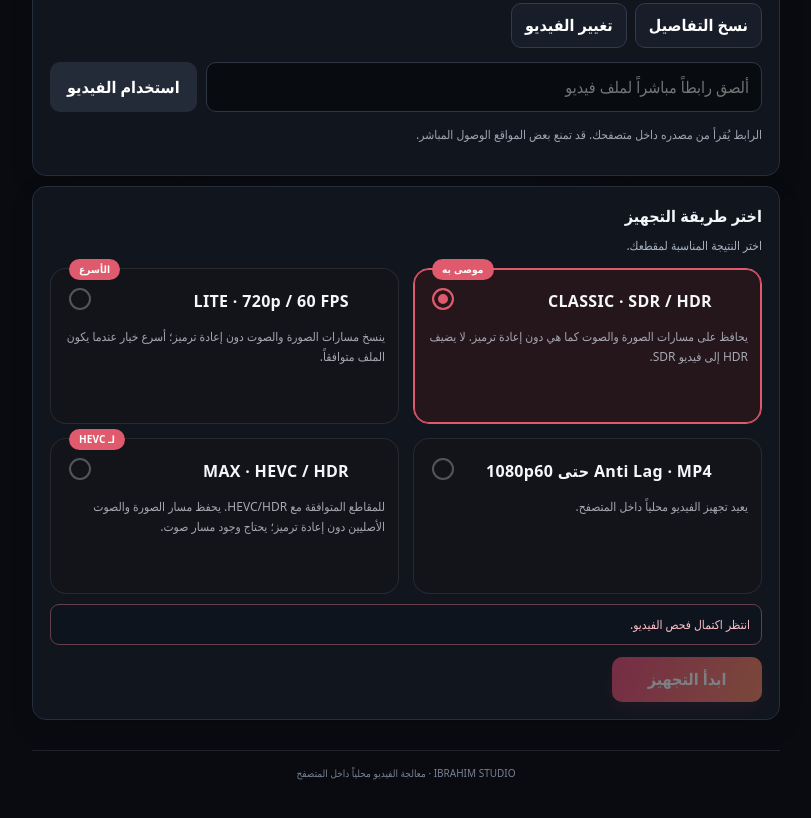
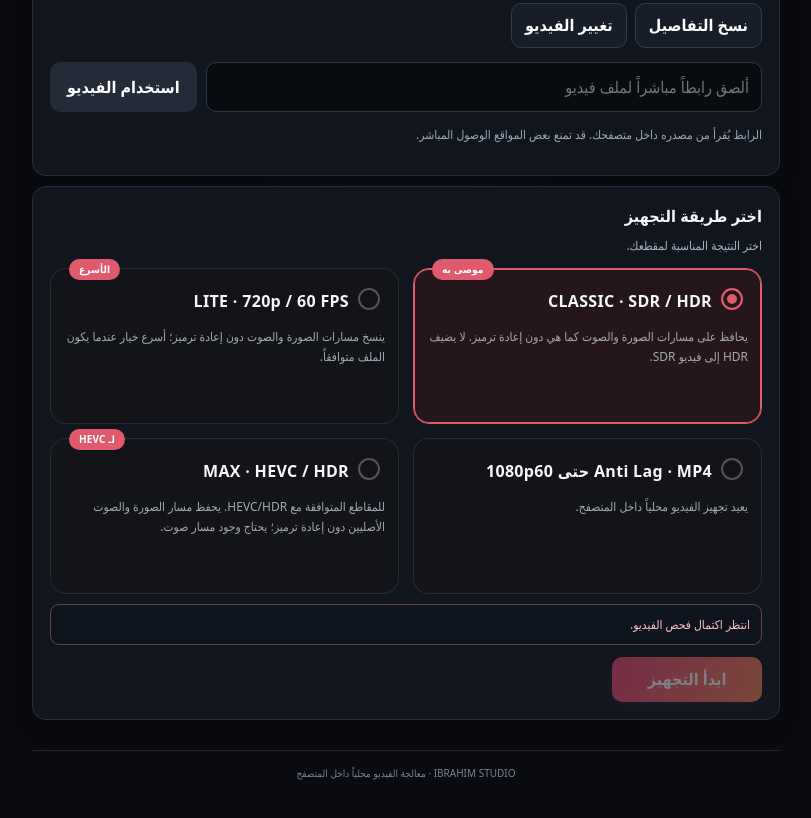
Before and after one commit to aa12345678kna-lgtm/tik, a plain HTML site: page index.html in a window 1280 px wide. Shown: the part 984-1802 px from the top of the page, without its empty margins (234-1045 px from the left). Drawn offline with Linux system fonts and the light colour scheme.

Commit message:
Align mode card radio and text for RTL and LTR

```diff
--- a/index.html
+++ b/index.html
@@ -283,10 +283,10 @@ footer{font-size:10px;color:#778293;padding-top:15px}
 .mode:hover{border-color:rgba(255,255,255,.22)}
 .mode input{position:absolute;opacity:0;pointer-events:none;width:1px;height:1px}
 .mode:focus-within{outline:2px solid #e05a6d;outline-offset:3px}
-.mode::after{content:"";position:absolute;inset-inline-end:18px;top:19px;width:18px;height:18px;border:2px solid rgba(255,255,255,.28);border-radius:50%;display:grid;place-items:center}
+.mode::after{content:"";position:absolute;inset-inline-start:18px;top:19px;width:18px;height:18px;border:2px solid rgba(255,255,255,.28);border-radius:50%;display:grid;place-items:center}
 .mode:has(input:checked)::after{border-color:#e05a6d;background:#e05a6d;box-shadow:inset 0 0 0 4px #24161b}
 .mode .tag{position:absolute;top:-10px;inset-inline-end:18px;display:inline-block;color:#fff;background:#e05a6d;border-radius:999px;padding:3px 10px;font-size:10px;font-weight:700}
-.mode strong{display:block;margin:8px 36px 0 0;font-size:16px;font-weight:800;letter-spacing:.02em;line-height:1.4}
+.mode strong{display:block;margin:8px 0 0;padding-inline-start:36px;font-size:16px;font-weight:800;letter-spacing:.02em;line-height:1.4}
 .mode small{display:block;color:#a6a8b1;line-height:1.65;font-size:12px;padding-inline-end:2px}
 .mode:has(input[value="handbrake"]){display:none}
 @media(max-width:680px){.modes{grid-template-columns:1fr;gap:13px}.mode{min-height:132px}}
```
